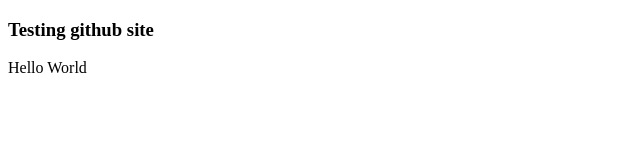
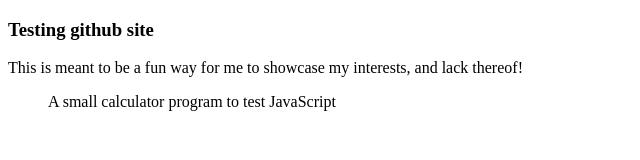
Before and after one commit to Mikkel-S/Mikkel-S.github.io, a plain HTML site: page index.html in a window 1280 px wide. Shown: the whole page, without its empty margins (0-640 px from the left). Drawn offline with Linux system fonts and the light colour scheme.

Commit message:
added link to calculator.html

```diff
--- a/index.html
+++ b/index.html
@@ -3,6 +3,9 @@
   <head></head>
   <body>
     <h3>Testing github site</h3>
-    <p>Hello World</p>
+    <p>This is meant to be a fun way for me to showcase my interests, and lack thereof!</p>
+    <ul>
+    	<a src="calculator.html">A small calculator program to test JavaScript</a>
+    </ul>
   </body>
 </html>
```
